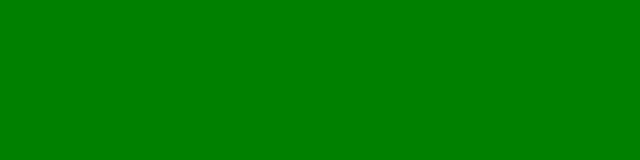
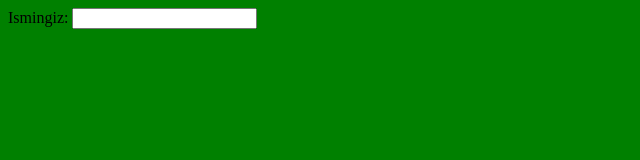
Before and after one commit to humoyun72/git-start, a plain HTML site: page index.html in a window 1280 px wide. Shown: the whole page, without its empty margins (0-640 px from the left). Drawn offline with Linux system fonts and the light colour scheme.

Commit message:
index.html faylida forma yaratdim

```diff
--- a/index.html
+++ b/index.html
@@ -5,5 +5,9 @@
        		<title> Git darsi </title>
        </head>
        <body>
+       		<form method="POST" action="">
+       			Ismingiz:
+       			<input type="text" name="givenName"> <br>
+       		</form>
        </body>
 </html>
```
